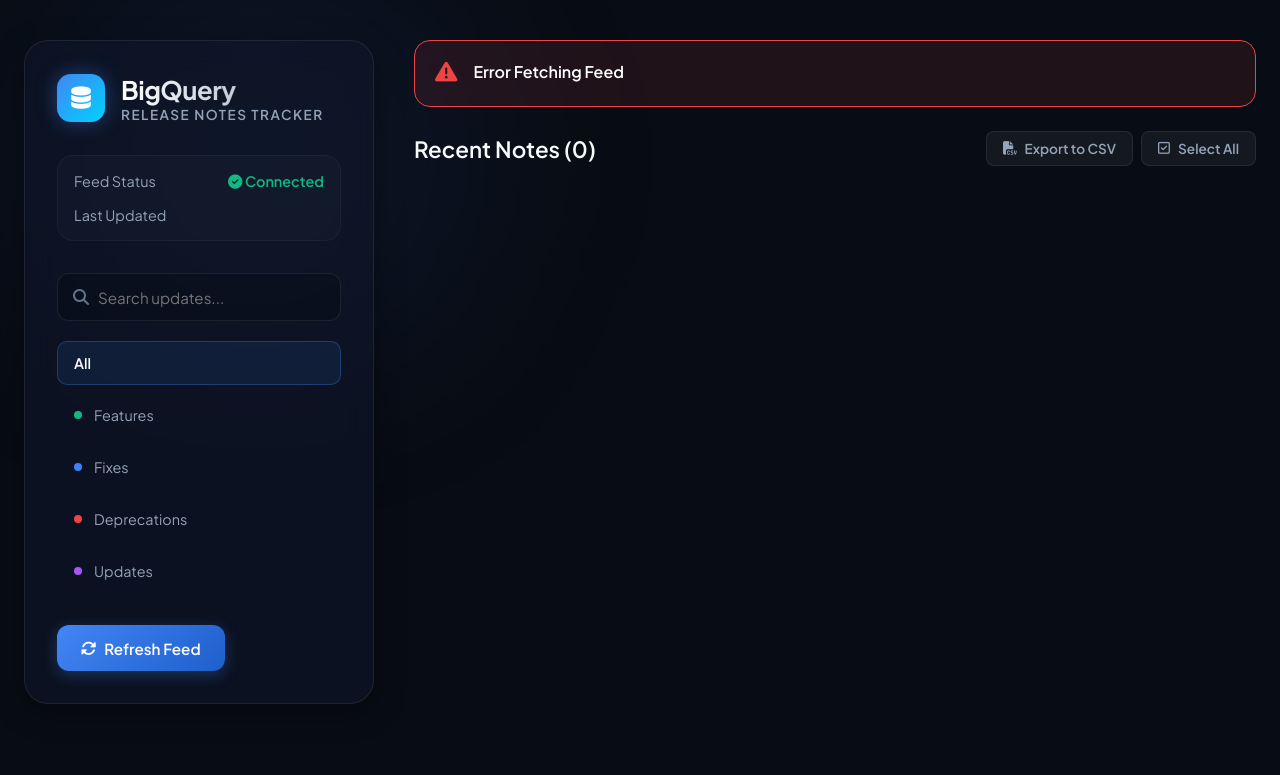
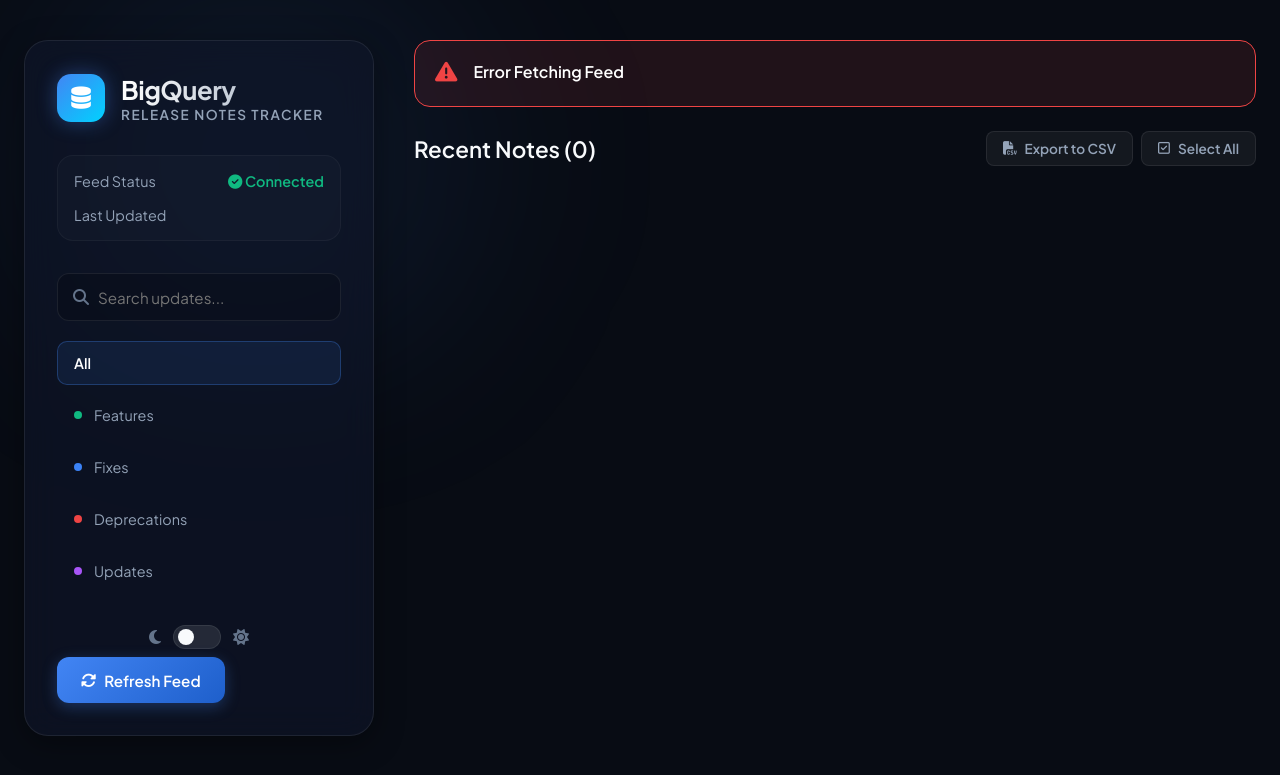
Before and after one commit to bingbongosu/Antigravity-event-talks-app-, a Flask app: template templates/index.html in a window 1280 px wide. Shown: the top 775 px of the page. Run offline with Flask 3, Linux system fonts and the light colour scheme; the template is opened without the code that fills it, so the values that code supplies are empty.

Commit message:
Add Light/Dark mode theme switch toggle

```diff
--- a/static/script.js
+++ b/static/script.js
@@ -13,6 +13,7 @@ document.addEventListener('DOMContentLoaded', () => {
     const selectedCountSpan = document.getElementById('selected-count');
     const clearSelectionBtn = document.getElementById('clear-selection-btn');
     const tweetSelectedBtn = document.getElementById('tweet-selected-btn');
+    const themeToggle = document.getElementById('theme-toggle');
 
     // Modal Elements
     const tweetModal = document.getElementById('tweet-modal');
@@ -34,6 +35,7 @@ document.addEventListener('DOMContentLoaded', () => {
     exportCsvBtn.addEventListener('click', exportToCSV);
     clearSelectionBtn.addEventListener('click', clearSelection);
     tweetSelectedBtn.addEventListener('click', openMultiTweetComposer);
+    themeToggle.addEventListener('change', switchTheme);
 
     // Modal listeners
     closeModalBtn.addEventListener('click', hideModal);
@@ -43,6 +45,7 @@ document.addEventListener('DOMContentLoaded', () => {
 
     // Initial binding for checkboxes
     bindCardEvents();
+    initTheme();
 
     function bindCardEvents() {
         const checkboxes = document.querySelectorAll('.entry-checkbox');
@@ -384,4 +387,23 @@ document.addEventListener('DOMContentLoaded', () => {
         link.click();
         document.body.removeChild(link);
     }
+
+    // Theme Switch
+    function initTheme() {
+        const currentTheme = localStorage.getItem('theme');
+        if (currentTheme === 'light-theme') {
+            document.body.classList.add('light-theme');
+            themeToggle.checked = true;
+        }
+    }
+
+    function switchTheme(e) {
+        if (e.target.checked) {
+            document.body.classList.add('light-theme');
+            localStorage.setItem('theme', 'light-theme');
+        } else {
+            document.body.classList.remove('light-theme');
+            localStorage.setItem('theme', 'dark-theme');
+        }
+    }
 });
--- a/static/style.css
+++ b/static/style.css
@@ -710,3 +802,68 @@ body {
     gap: 1rem;
     margin-top: 1.5rem;
 }
+
+/* Theme Switch UI Styling */
+.theme-switch-wrapper {
+    display: flex;
+    align-items: center;
+    gap: 0.75rem;
+    margin-bottom: 0.5rem;
+    justify-content: center;
+}
+
+.theme-icon {
+    font-size: 1rem;
+    color: var(--text-muted);
+    transition: var(--transition-speed);
+}
+
+.theme-switch {
+    display: inline-block;
+    height: 24px;
+    position: relative;
+    width: 48px;
+}
+
+.theme-switch input {
+    display: none;
+}
+
+.slider {
+    background-color: rgba(255, 255, 255, 0.1);
+    bottom: 0;
+    cursor: pointer;
+    left: 0;
+    position: absolute;
+    right: 0;
+    top: 0;
+    transition: .4s;
+    border: 1px solid var(--border-color);
+}
+
+.slider:before {
+    background-color: var(--text-primary);
+    bottom: 3px;
+    content: "";
+    height: 16px;
+    left: 4px;
+    position: absolute;
+    transition: .4s;
+    width: 16px;
+}
+
+input:checked + .slider {
+    background-color: var(--primary);
+}
+
+input:checked + .slider:before {
+    transform: translateX(22px);
+}
+
+.slider.round {
+    border-radius: 34px;
+}
+
+.slider.round:before {
+    border-radius: 50%;
+}
--- a/templates/index.html
+++ b/templates/index.html
@@ -57,6 +57,14 @@
             </div>
 
             <div class="actions-area">
+                <div class="theme-switch-wrapper">
+                    <i class="fa-solid fa-moon theme-icon"></i>
+                    <label class="theme-switch" for="theme-toggle">
+                        <input type="checkbox" id="theme-toggle" />
+                        <span class="slider round"></span>
+                    </label>
+                    <i class="fa-solid fa-sun theme-icon"></i>
+                </div>
                 <button id="refresh-btn" class="btn btn-primary">
                     <i class="fa-solid fa-rotate refresh-spinner"></i>
                     <span>Refresh Feed</span>
```
Also changed, not shown: other parts of static/style.css (+92 -0 lines).
